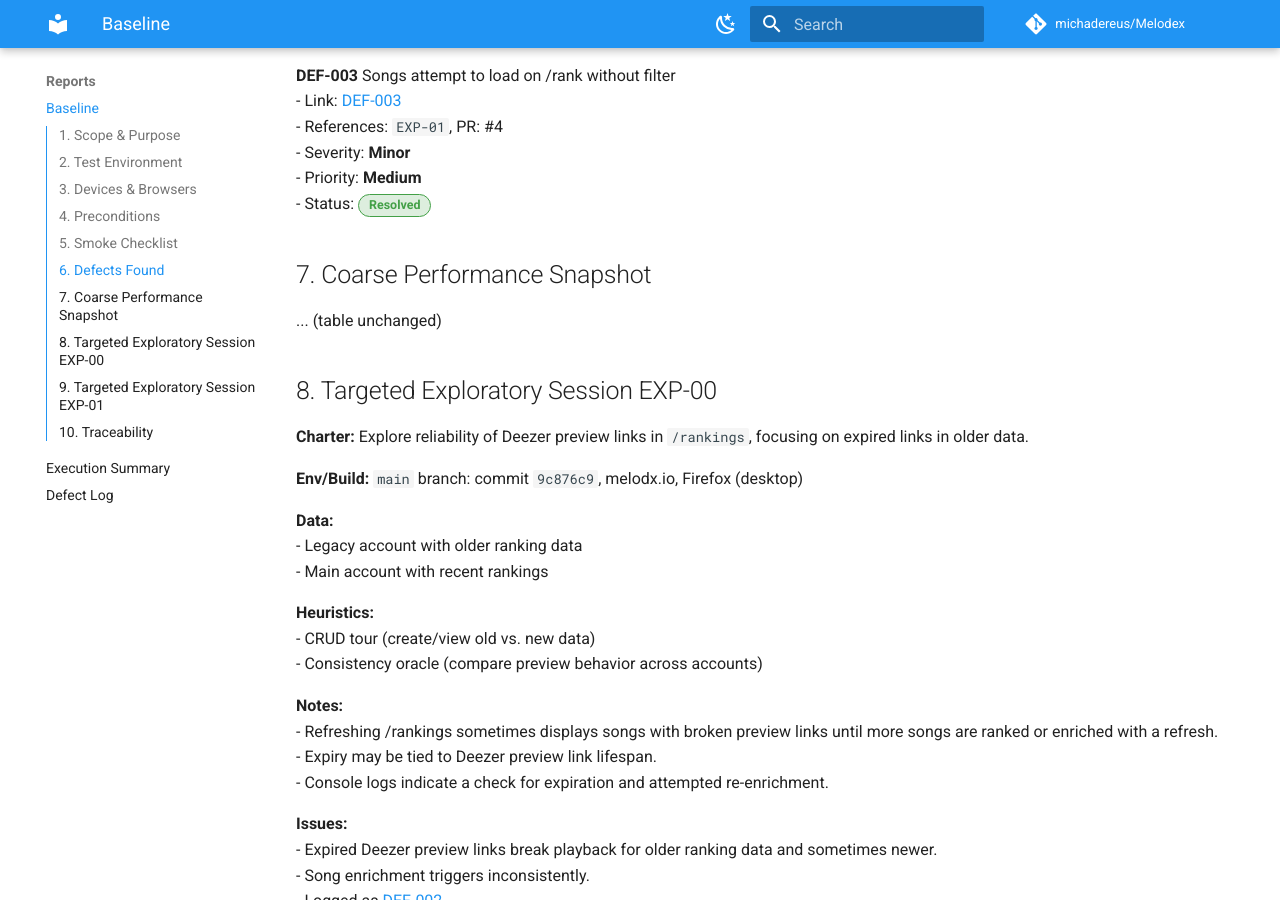
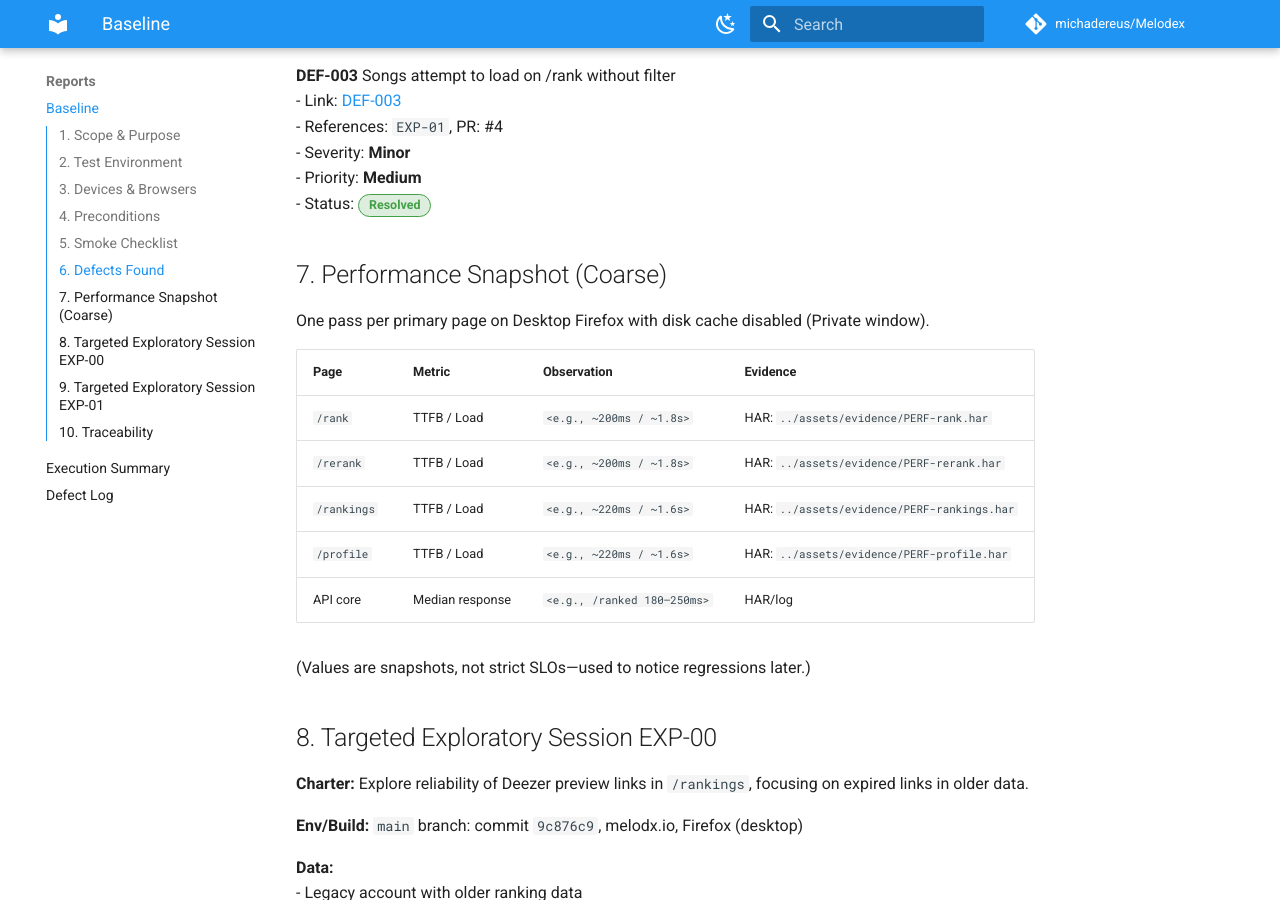
Before and after one commit to michadereus/Melodex, an MkDocs documentation site: the page built from docs/reports/baseline.md, in a window 1280 px wide and 900 px high, scrolled down 3345 px. Built offline with MkDocs 1.6.1 and Material for MkDocs 9.7.7, drawn with Linux system fonts in a browser that asks for light colours; comment, search, counter and statistics services are not loaded.

Commit message:
docs: baseline - re added performance snapshot

```diff
--- a/docs/reports/baseline.md
+++ b/docs/reports/baseline.md
@@ -79,8 +79,18 @@ This baseline captures the current behavior of Melodex (production) before addin
 - Priority: **Medium**
 - Status: <span class="pill pass">Resolved</span>
 
-## 7. Coarse Performance Snapshot
-... (table unchanged)
+## 7. Performance Snapshot (Coarse)
+One pass per primary page on Desktop Firefox with disk cache disabled (Private window).
+
+| Page | Metric | Observation | Evidence |
+|---|---|---|---|
+| `/rank` | TTFB / Load | `<e.g., ~200ms / ~1.8s>` | HAR: `../assets/evidence/PERF-rank.har` |
+| `/rerank` | TTFB / Load | `<e.g., ~200ms / ~1.8s>` | HAR: `../assets/evidence/PERF-rerank.har` |
+| `/rankings` | TTFB / Load | `<e.g., ~220ms / ~1.6s>` | HAR: `../assets/evidence/PERF-rankings.har` |
+| `/profile` | TTFB / Load | `<e.g., ~220ms / ~1.6s>` | HAR: `../assets/evidence/PERF-profile.har` |
+| API core | Median response | `<e.g., /ranked 180–250ms>` | HAR/log |
+
+(Values are snapshots, not strict SLOs—used to notice regressions later.)
 
 ## 8. Targeted Exploratory Session EXP-00
 **Charter:** Explore reliability of Deezer preview links in `/rankings`, focusing on expired links in older data.
```
